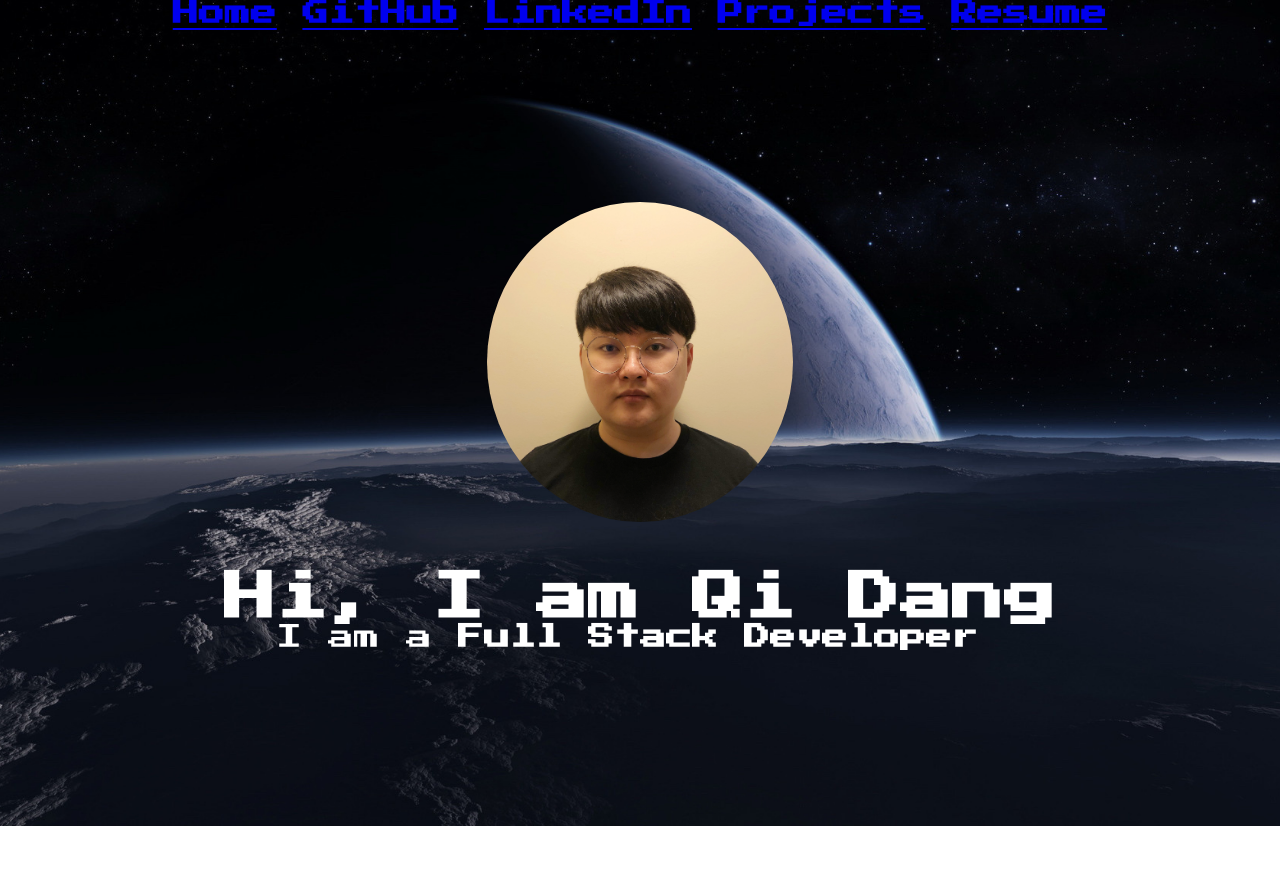
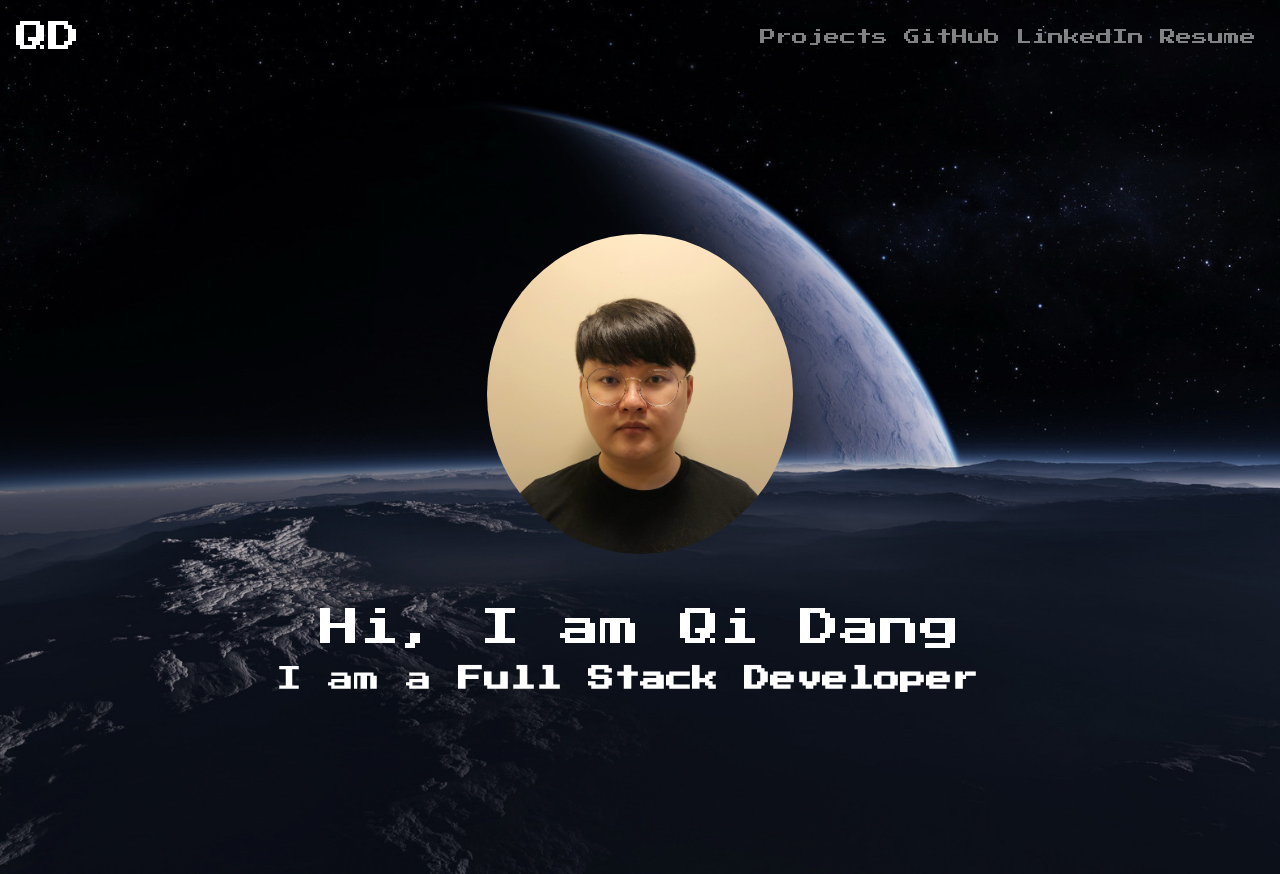
Before and after one commit to QI-D/Portfolio, a React (Create React App) app: page / in a window 1280 px wide. Before the commit the page ends 826 px from the top, so only its background shows below. Built offline with nearby package versions, Linux system fonts and the light colour scheme.

Commit message:
navbar using react-bootstrap

```diff
--- a/package.json
+++ b/package.json
@@ -6,7 +6,9 @@
     "@testing-library/jest-dom": "^5.12.0",
     "@testing-library/react": "^11.2.6",
     "@testing-library/user-event": "^12.8.3",
+    "bootstrap": "^4.6.0",
     "react": "^17.0.2",
+    "react-bootstrap": "^1.5.2",
     "react-dom": "^17.0.2",
     "react-scripts": "4.0.3",
     "react-typical": "^0.1.3",
--- a/public/index.html
+++ b/public/index.html
@@ -12,20 +12,17 @@
     <link rel="apple-touch-icon" href="%PUBLIC_URL%/logo192.png" />
     <link rel="manifest" href="%PUBLIC_URL%/manifest.json" />
     <link href="https://fonts.googleapis.com/css2?family=Press+Start+2P&display=swap" rel="stylesheet">
+    <link
+      rel="stylesheet"
+      href="https://cdn.jsdelivr.net/npm/bootstrap@4.6.0/dist/css/bootstrap.min.css"
+      integrity="sha384-B0vP5xmATw1+K9KRQjQERJvTumQW0nPEzvF6L/Z6nronJ3oUOFUFpCjEUQouq2+l"
+      crossorigin="anonymous"
+    />
 
     <title>Qi Dang's Portfolio</title>
   </head>
   <body>
-    <!-- <div class="dropdown">
-      <button onclick="myFunction()" class="dropbtn">Menu</button>
-      <div id="myDropdown" class="dropdown-content">
-        <li><a href="/">Home</a></li>
-        <li><a href="https://github.com/QI-D" target="_blank">GitHub</a></li>
-        <li><a href="https://www.linkedin.com/in/qi-dang-84594311b/" target="_blank">LinkedIn</a></li>
-        <li><a href="/projects.html">Projects</a></li>
-        <li><a href="/Qi_Dang_Resume.pdf" target="_blank">Resume</a></li>
-      </div>
-    </div> -->
+
     <div id="root"></div>
   </body>
 </html>
--- a/src/App.css
+++ b/src/App.css
@@ -19,9 +19,18 @@ li {
   padding: 1%;
 }
 
-.nav {
+/* .nav {
   font-size: calc(10px + 2vmin);
   color: white;
+} */
+
+#home {
+  font-size: 200%;
+}
+
+.nav-options {
+  /* display: flex; */
+  align-items: center;
 }
 
 .App {
@@ -56,7 +65,7 @@ li {
 .App-link {
   color: #61dafb;
 }
-
+/*
 @keyframes App-logo-spin {
   from {
     transform: rotate(0deg);
@@ -64,7 +73,7 @@ li {
   to {
     transform: rotate(360deg);
   }
-}
+} */
 
 /* @media (max-width: 699px) {
 } */
--- a/src/App.js
+++ b/src/App.js
@@ -2,17 +2,40 @@ import React from 'react';
 import Qi from './Images/Qi.JPG';
 import './App.css';
 import Typical from 'react-typical';
+import * as ReactBootStrap from 'react-bootstrap';
 
 function App() {
   return (
     <div className="App">
-      <ul class="nav">
-      <li><a href="/">Home</a></li>
-      <li><a href="https://github.com/QI-D" target="_blank" rel="noreferrer">GitHub</a></li>
-      <li><a href="https://www.linkedin.com/in/qi-dang-84594311b/" target="_blank" rel="noreferrer">LinkedIn</a></li>
-      <li><a href="/projects.html">Projects</a></li>
-      <li><a href="/Qi_Dang_Resume.pdf" target="_blank">Resume</a></li>
-    </ul>
+    <ReactBootStrap.Navbar collapseOnSelect expand="lg" bg="transparent" variant="dark">
+      <ReactBootStrap.Navbar.Brand id="home" href="/">QD</ReactBootStrap.Navbar.Brand>
+      <ReactBootStrap.Navbar.Toggle aria-controls="responsive-navbar-nav" />
+      <ReactBootStrap.Navbar.Collapse id="responsive-navbar-nav">
+        <ReactBootStrap.Nav className="mr-auto nav-options">
+          {/* <ReactBootStrap.Nav.Link href="/projects">Projects</ReactBootStrap.Nav.Link>
+          <ReactBootStrap.Nav.Link href="https://github.com/QI-D" target="_blank" rel="noreferrer">GitHub</ReactBootStrap.Nav.Link>
+          <ReactBootStrap.Nav.Link href="https://www.linkedin.com/in/qi-dang-84594311b/" target="_blank" rel="noreferrer">LinkedIn</ReactBootStrap.Nav.Link>
+          <ReactBootStrap.Nav.Link href="/Qi_Dang_Resume.pdf" target="_blank">Resume</ReactBootStrap.Nav.Link> */}
+          {/* <ReactBootStrap.NavDropdown title="More" id="collasible-nav-dropdown">
+            <ReactBootStrap.NavDropdown.Item href="/Qi_Dang_Resume.pdf" target="_blank">Resume</ReactBootStrap.NavDropdown.Item>
+            <ReactBootStrap.NavDropdown.Item href="#action/3.2">Another action</ReactBootStrap.NavDropdown.Item>
+            <ReactBootStrap.NavDropdown.Item href="#action/3.3">Something</ReactBootStrap.NavDropdown.Item>
+            <ReactBootStrap.NavDropdown.Divider />
+            <ReactBootStrap.NavDropdown.Item href="#action/3.4">Separated link</ReactBootStrap.NavDropdown.Item>
+          </ReactBootStrap.NavDropdown> */}
+        </ReactBootStrap.Nav>
+        <ReactBootStrap.Nav>
+          {/* <ReactBootStrap.Nav.Link href="#deets">More deets</ReactBootStrap.Nav.Link>
+          <ReactBootStrap.Nav.Link eventKey={2} href="#memes">
+            Dank memes
+          </ReactBootStrap.Nav.Link> */}
+          <ReactBootStrap.Nav.Link href="/projects">Projects</ReactBootStrap.Nav.Link>
+          <ReactBootStrap.Nav.Link href="https://github.com/QI-D" target="_blank" rel="noreferrer">GitHub</ReactBootStrap.Nav.Link>
+          <ReactBootStrap.Nav.Link href="https://www.linkedin.com/in/qi-dang-84594311b/" target="_blank" rel="noreferrer">LinkedIn</ReactBootStrap.Nav.Link>
+          <ReactBootStrap.Nav.Link href="/Qi_Dang_Resume.pdf" target="_blank">Resume</ReactBootStrap.Nav.Link>
+        </ReactBootStrap.Nav>
+      </ReactBootStrap.Navbar.Collapse>
+    </ReactBootStrap.Navbar>
 
       <header className="App-header">
         <img src={Qi} className="App-logo" alt="logo" />
--- a/src/index.js
+++ b/src/index.js
@@ -3,6 +3,7 @@ import ReactDOM from 'react-dom';
 // import './index.css';
 import App from './App';
 import reportWebVitals from './reportWebVitals';
+import 'bootstrap/dist/css/bootstrap.min.css';
 
 ReactDOM.render(
   <React.StrictMode>
```
Also changed, not shown: src/projects.js (added), 1 other file (tests, documents, lock files or other folders).
